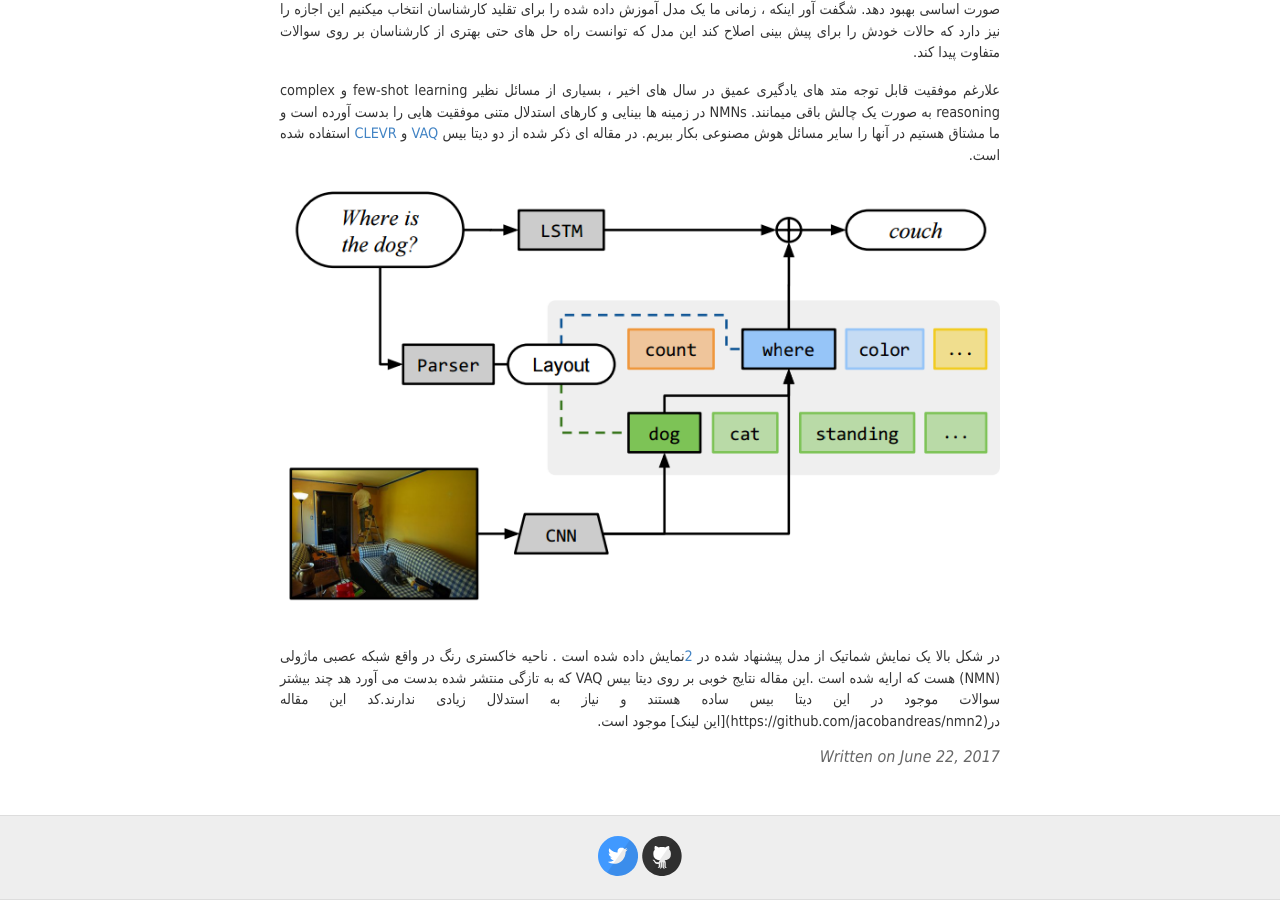
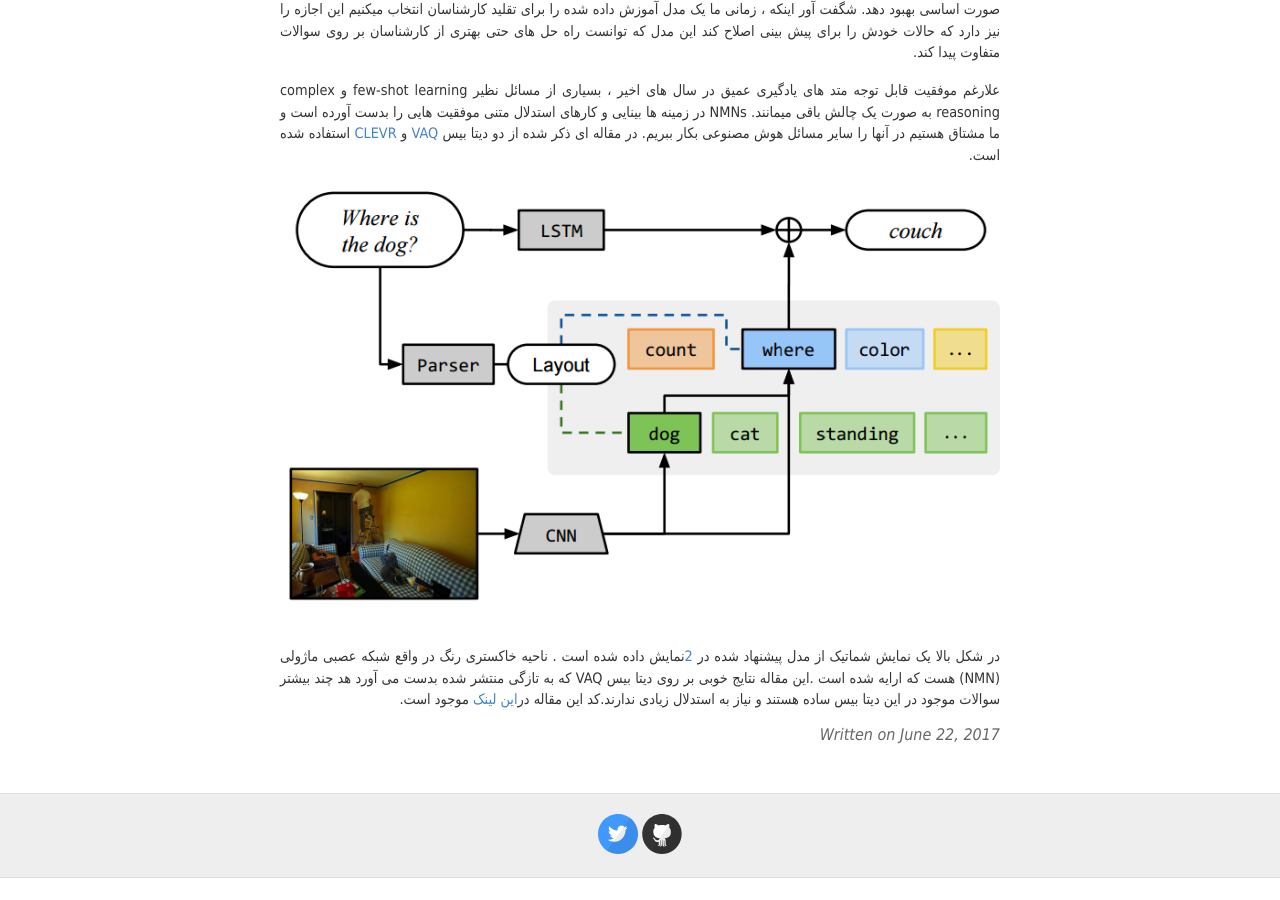
Before and after one commit to AlisterTA/alisterta.github.io, a Jekyll site: the page built from _posts/2017-06-22-یادگیری استدلال با استفاده از شبکه های ماژل عصبی.md, in a window 1280 px wide and 900 px high, scrolled down 3975 px. Built offline with Jekyll 4.4.1, drawn with Linux system fonts in a browser that asks for light colours; comment, search, counter and statistics services are not loaded; after the commit the page ends 4853 px from its top, so only the background shows below that; some of the changed lines change nothing that is shown.

Commit message:
Update 2017-06-22-یادگیری استدلال با استفاده از شبکه های ماژل عصبی.md

```diff
--- a/_posts/2017-06-22-یادگیری استدلال با استفاده از شبکه های ماژل عصبی.md
+++ b/_posts/2017-06-22-یادگیری استدلال با استفاده از شبکه های ماژل عصبی.md
@@ -57,4 +57,4 @@
 
 ![_config.yml]({{ site.baseurl }}/images/1/10.png)
 
-در شکل بالا یک نمایش شماتیک از مدل پیشنهاد شده در [2](https://arxiv.org/abs/1511.02799)نمایش داده شده است . ناحیه خاکستری رنگ در واقع شبکه عصبی ماژولی (NMN) هست که ارایه شده است .این مقاله نتایج خوبی بر روی دیتا بیس VAQ که به تازگی منتشر شده بدست می آورد هد چند بیشتر سوالات موجود در این دیتا بیس ساده هستند و نیاز به استدلال زیادی ندارند.کد این مقاله در(https://github.com/jacobandreas/nmn2)[این لینک]  موجود است.
+در شکل بالا یک نمایش شماتیک از مدل پیشنهاد شده در [2](https://arxiv.org/abs/1511.02799)نمایش داده شده است . ناحیه خاکستری رنگ در واقع شبکه عصبی ماژولی (NMN) هست که ارایه شده است .این مقاله نتایج خوبی بر روی دیتا بیس VAQ که به تازگی منتشر شده بدست می آورد هد چند بیشتر سوالات موجود در این دیتا بیس ساده هستند و نیاز به استدلال زیادی ندارند.کد این مقاله در[این لینک](https://github.com/jacobandreas/nmn2) موجود است.
```
